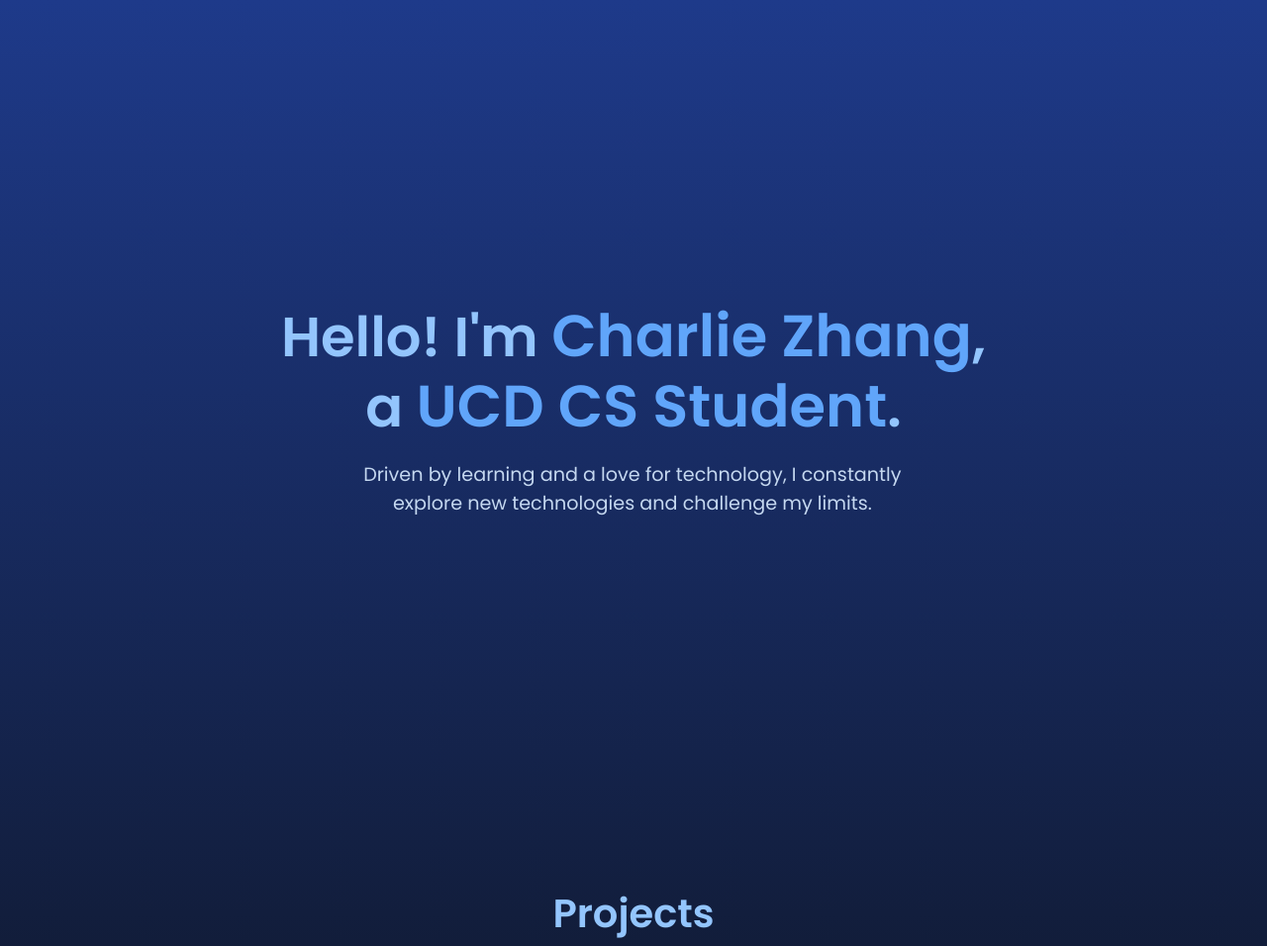
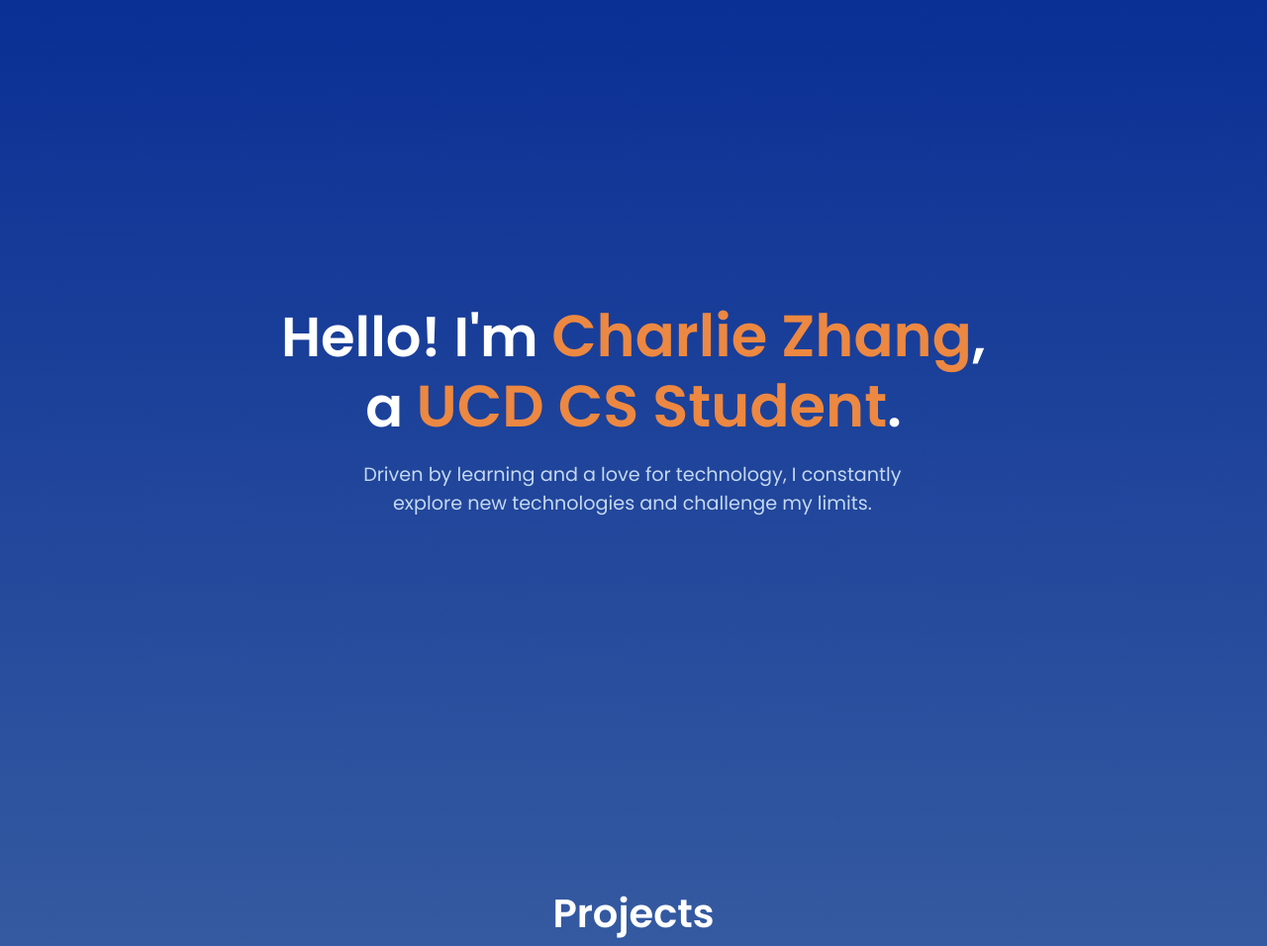
Before and after one commit to Zhang-Charlie/Zhang-Charlie.github.io, a plain HTML site: page index.html in a window 1280 px wide. Shown: the top 956 px of the page at 99% size. Drawn offline with Linux system fonts and the light colour scheme.

Commit message:
Changed colours

```diff
--- a/style.css
+++ b/style.css
@@ -2,7 +2,7 @@
     margin: 0;
     padding: 0;
     font-family: 'Poppins', sans-serif;
-    background: linear-gradient(to bottom, #1e3a8a, #0f172a);
+    background: linear-gradient(to bottom, #0a2f95, #3e63a3);
     color: #c5d8f0;
 }
 
@@ -23,14 +23,14 @@
     font-weight: bold;
     line-height: 1.2;
     margin-bottom: 1rem;
-    color: #93c5fd;
+    color: #ffffff;
 }
 
 /* Highlighted Words part */
 .intro-text .highlight {
     font-weight: bold;
     font-size: 3.7rem;
-    color: #60a5fa;
+    color: #ec8841;
 }
 
 .intro-text p {
@@ -47,12 +47,13 @@
 .projects {
     padding: 60px 20px;
     text-align: center;
+
 }
 
 /* Title for project*/
 .projects h2 {
     font-size: 2.5rem;
-    color: #93c5fd;
+    color: #ffffff;
     margin-bottom: 40px;
 }
 
@@ -108,6 +109,6 @@
     }
     .intro-text p {
         font-size: 1rem;
-        transform: translateX(0);  /* Remove the horizontal shift */
+        transform: translateX(0);
     }
 }
```
